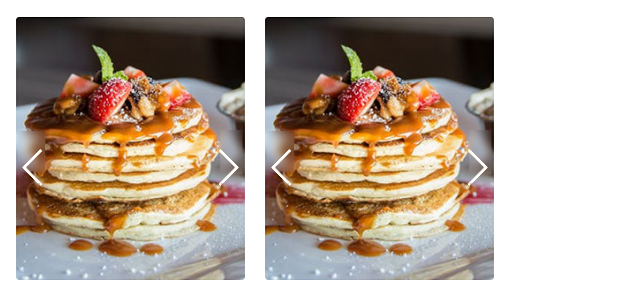
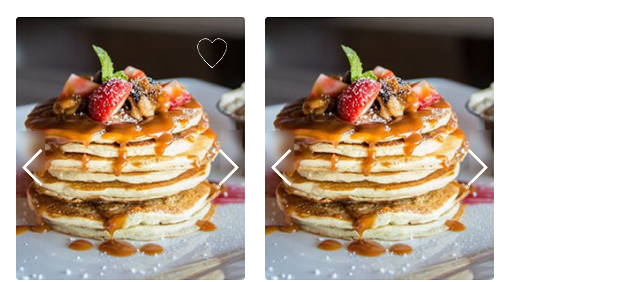
Before and after one commit to hichamtahli/hf, a plain HTML site: page index.html in a window 1280 px wide. Shown: the part 445-727 px from the top of the page, 253-893 px from the left. Drawn offline with Linux system fonts and the light colour scheme; some packages are replaced by stand-ins of ours.

Commit message:
last corrections

```diff
--- a/css/style.css
+++ b/css/style.css
@@ -147,6 +147,11 @@ header a, header a:hover {
 	-moz-border-radius:20px;
 	border-radius:20px;
 	vertical-align: -10px;
+}
+.heart_ico {
+	position: absolute;
+	top: 21px;
+	right: 17px;
 }
 
 @media (max-width: 780px) {
--- a/index.html
+++ b/index.html
@@ -89,6 +89,7 @@
 					</div>
 					<div class="col-md-4 col-sm-6">
 						<div class="one_galerie">
+							<img src="images/ico_heart2.png" class="heart_ico" alt="" />
 							<div class="galerie_nav">
 								<a href=""><img src="images/ico_arrow2.png" alt="" /></a>
 								<a href=""><img src="images/ico_arrow3.png" alt="" /></a>
```
Also changed, not shown: images/ico_heart2.png (added).
